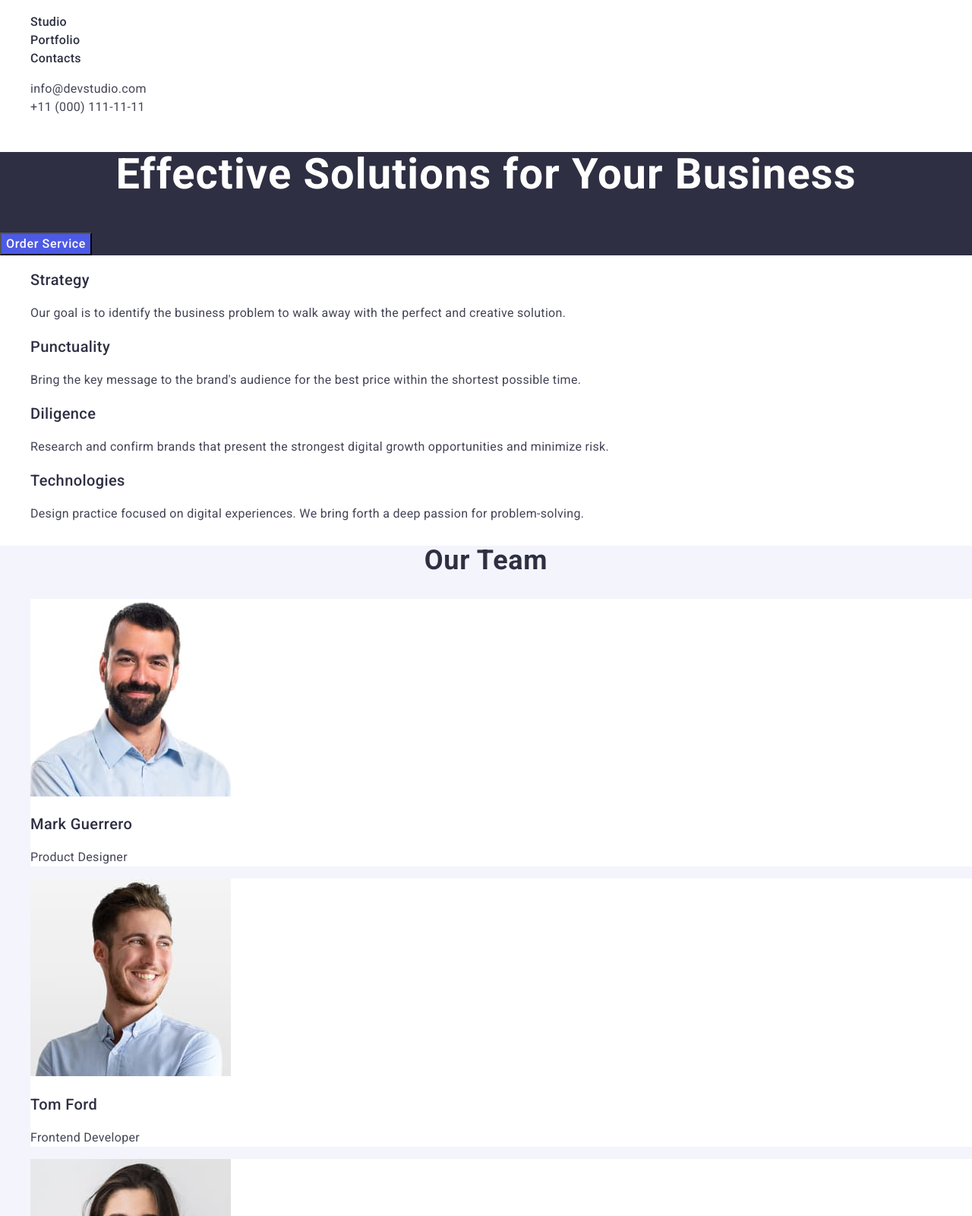
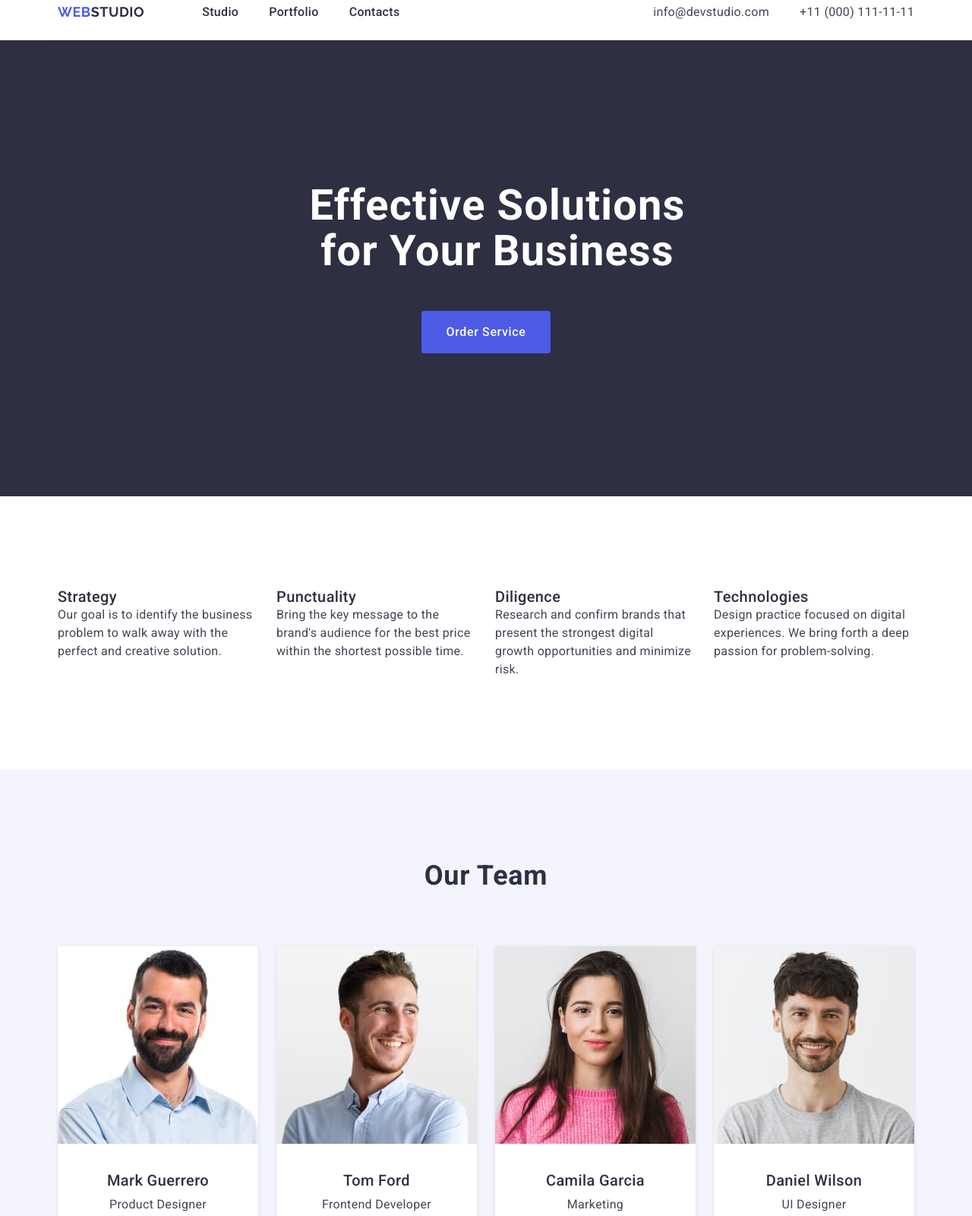
Before and after one commit to mirrors1/goit-markup-hw-03, a plain HTML site: page index.html in a window 1280 px wide. Shown: the part 20-1620 px from the top of the page at 76% size. Drawn offline with nearby package versions, Linux system fonts and the light colour scheme.

Commit message:
Add flexbox style

```diff
--- a/css/styles.css
+++ b/css/styles.css
@@ -1,25 +1,74 @@
+*,
+*::before,
+*::after {
+  box-sizing: border-box;
+}
+
+ul,
+ol {
+  list-style-type: none;
+  margin-top: 0;
+  margin-bottom: 0;
+  padding-left: 0;
+}
+button {
+  cursor: pointer;
+  font-family: inherit;
+}
+h1,
+h2,
+h3,
+h4,
+h5,
+h6,
+p {
+  margin-top: 0;
+  margin-bottom: 0;
+}
+
+a {
+  text-decoration: none;
+  color: #2e2f42;
+}
+
 body {
   font-family: 'Roboto', sans-serif;
   color: #434455;
   background: #fff;
 }
-a {
-  text-decoration: none;
-  color: #2e2f42;
+.container {
+  width: 1158px;
+  margin: 0 auto;
+  padding-left: 15px;
+  padding-right: 15px;
 }
-ul,
-ol {
-  list-style-type: none;
+.visually-hidden {
+  position: absolute;
+  width: 1px;
+  height: 1px;
+  margin: -1px;
+  border: 0;
+  padding: 0;
+  white-space: nowrap;
+  clip-path: inset(100%);
+  clip: rect(0 0 0 0);
+  overflow: hidden;
 }
-button {
-  cursor: pointer;
-  font-family: inherit;
-}
-
 /* #region header*/
 .header {
 }
+.header-container {
+  display: flex;
+  flex-direction: row;
+  justify-content: space-between;
+  align-items: center;
+  border-bottom: 1px solid #e7e9fc;
+}
 .nav {
+  display: flex;
+  flex-direction: row;
+  gap: 76px;
+  align-items: center;
 }
 .logo {
   font-family: 'Raleway', sans-serif;
@@ -34,6 +83,11 @@ button {
   color: #2e2f42;
 }
 .menu {
+  display: flex;
+  flex-direction: row;
+  gap: 40px;
+  padding-top: 24px;
+  padding-bottom: 24px;
 }
 .menu-item {
 }
@@ -41,6 +95,8 @@ button {
   font-weight: 500;
   line-height: 1.5;
   letter-spacing: 0.02em;
+  padding-top: 24px;
+  padding-bottom: 24px;
 }
 .menu-link:hover,
 .menu-link:focus {
@@ -50,7 +106,11 @@ button {
   font-style: normal;
 }
 .contact {
+  display: flex;
+  flex-direction: row;
+  gap: 40px;
 }
+
 .contact-item {
 }
 .contact-link {
@@ -58,6 +118,8 @@ button {
   line-height: 1.5;
   letter-spacing: 0.02em;
   color: #434455;
+  padding-top: 24px;
+  padding-bottom: 24px;
 }
 .contact-link:hover,
 .contact-link:focus {
@@ -67,6 +129,12 @@ button {
 /* #region section hero */
 .hero {
   background-color: #2e2f42;
+  text-align: center;
+  padding-top: 188px;
+  padding-bottom: 188px;
+}
+.hero-container {
+  max-width: 496px;
 }
 .hero-title {
   font-weight: 700;
@@ -74,7 +142,10 @@ button {
   line-height: 1.07;
   letter-spacing: 0.02em;
   color: #fff;
+  min-width: 496px;
   text-align: center;
+  margin-right: auto;
+  margin-left: auto;
 }
 .hero-btn {
   font-weight: 500;
@@ -82,6 +153,10 @@ button {
   letter-spacing: 0.04em;
   color: #fff;
   background-color: #4d5ae5;
+  border-radius: 4px;
+  border: none;
+  margin-top: 48px;
+  padding: 16px 32px;
 }
 .hero-btn:hover,
 .hero-btn:focus {
@@ -90,12 +165,17 @@ button {
 /* #endregion section hero */
 /* #region section mission */
 .mission {
+  padding-top: 120px;
+  padding-bottom: 120px;
 }
-.mission-title {
-}
+
 .mission-list {
+  display: flex;
+  flex-direction: row;
+  gap: 24px;
 }
 .mission-item {
+  flex-basis: calc((100% - 24px * 3) / 4);
 }
 .mission-list-title {
   font-weight: 500;
@@ -113,6 +193,8 @@ button {
 /* #region section team */
 .team {
   background-color: #f4f4fd;
+  padding-top: 120px;
+  padding-bottom: 120px;
 }
 .team-title {
   font-weight: 700;
@@ -124,11 +206,24 @@ button {
   text-transform: capitalize;
 }
 .team-list {
+  display: flex;
+  flex-direction: row;
+  gap: 24px;
+  margin-top: 72px;
 }
 .team-item {
   background-color: #fff;
+  flex-basis: calc((100% - 24px * 3) / 4);
+  border-radius: 0 0 4px 4px;
+  box-shadow: 0 2px 1px 0 rgba(46, 47, 66, 0.08),
+    0 1px 1px 0 rgba(46, 47, 66, 0.16), 0 1px 6px 0 rgba(46, 47, 66, 0.08);
 }
 .team-item-img {
+}
+.team-item-container {
+  padding-top: 32px;
+  padding-bottom: 32px;
+  text-align: center;
 }
 .team-item-title {
   font-weight: 500;
@@ -141,10 +236,13 @@ button {
   line-height: 1.5;
   letter-spacing: 0.02em;
   color: #434455;
+  padding-top: 8px;
 }
 /* #endregion section team */
 /* #region section portfolio */
 .portfolio {
+  padding-top: 120px;
+  padding-bottom: 120px;
 }
 .portfolio-title {
   font-weight: 700;
@@ -156,10 +254,23 @@ button {
   text-transform: capitalize;
 }
 .portfolio-list {
+  display: flex;
+  flex-direction: row;
+  gap: 24px;
+  flex-wrap: wrap;
+  margin-top: 72px;
 }
 .portfolio-item {
+  flex-basis: calc((100% - 24px * 2) / 3);
 }
 .portfolio-item-img {
+  display: block;
+}
+.portfolio-item-container {
+  padding: 32px 16px;
+  border: 1px solid #e7e9fc;
+  margin-top: 0;
+  border-top: none;
 }
 .portfolio-item-title {
   font-weight: 500;
@@ -172,11 +283,16 @@ button {
   line-height: 1.5;
   letter-spacing: 0.02em;
   color: #434455;
+  padding-top: 8px;
 }
 /* #endregion section portfolio */
 /* #region footer */
 .footer {
   background-color: #2e2f42;
+}
+.footer-container {
+  padding-top: 100px;
+  padding-bottom: 100px;
 }
 .logo {
 }
@@ -187,5 +303,7 @@ button {
   line-height: 1.5;
   letter-spacing: 0.02em;
   color: #f4f4fd;
+  max-width: 264px;
+  margin-top: 16px;
 }
 /* #endregion footer */
--- a/index.html
+++ b/index.html
@@ -23,6 +23,7 @@
   <body>
     <!-- #region header -->
     <header class="header">
+      <div class="container header-container">
         <nav class="nav">
           <a class="logo" href="./index.html"
             >Web<span class="logo-span">Studio</span></a
@@ -51,24 +52,28 @@
             </li>
           </ul>
         </address>
+      </div>
     </header>
     <!-- /#endregion header -->
     <main>
       <!-- #region Section  Hero-->
       <section class="hero">
+        <div class="container hero-container">
           <h1 class="hero-title">Effective Solutions for Your Business</h1>
           <button class="hero-btn" type="button">Order Service</button>
+        </div>
       </section>
       <!-- #endregion Section  Hero-->
       <!-- #region Section  Mission-->
       <section class="mission">
-        <h2 class="mission-title" hidden>Mission</h2>
+        <div class="container">
+          <h2 class="visually-hidden">Mission</h2>
           <ul class="mission-list">
             <li class="mission-item">
               <h3 class="mission-list-title">Strategy</h3>
               <p class="mission-list-content">
-              Our goal is to identify the business problem to walk away with the
-              perfect and creative solution.
+                Our goal is to identify the business problem to walk away with
+                the perfect and creative solution.
               </p>
             </li>
             <li class="mission-item">
@@ -93,10 +98,12 @@
               </p>
             </li>
           </ul>
+        </div>
       </section>
       <!--/#endregion Section  Mission-->
       <!--#region Section Team  -->
       <section class="team">
+        <div class="container">
           <h2 class="team-title">Our Team</h2>
           <ul class="team-list">
             <li class="team-item">
@@ -107,8 +114,10 @@
                 width="264"
                 height="260"
               />
+              <div class="team-item-container">
                 <h3 class="team-item-title">Mark Guerrero</h3>
                 <p class="team-item-content">Product Designer</p>
+              </div>
             </li>
             <li class="team-item">
               <img
@@ -118,8 +127,10 @@
                 width="264"
                 height="260"
               />
+              <div class="team-item-container">
                 <h3 class="team-item-title">Tom Ford</h3>
                 <p class="team-item-content">Frontend Developer</p>
+              </div>
             </li>
             <li class="team-item">
               <img
@@ -129,8 +140,10 @@
                 width="264"
                 height="260"
               />
+              <div class="team-item-container">
                 <h3 class="team-item-title">Camila Garcia</h3>
                 <p class="team-item-content">Marketing</p>
+              </div>
             </li>
             <li class="team-item">
               <img
@@ -140,14 +153,18 @@
                 width="264"
                 height="260"
               />
+              <div class="team-item-container">
                 <h3 class="team-item-title">Daniel Wilson</h3>
                 <p class="team-item-content">UI Designer</p>
+              </div>
             </li>
           </ul>
+        </div>
       </section>
       <!--/#endregion Section Team  -->
       <!-- #region section portfolio  -->
       <section class="portfolio">
+        <div class="container">
           <h2 class="portfolio-title">Our Portfolio</h2>
           <ul class="portfolio-list">
             <li class="portfolio-item">
@@ -158,8 +175,10 @@
                 width="360"
                 height="300"
               />
+              <div class="portfolio-item-container">
                 <h3 class="portfolio-item-title">Banking App</h3>
                 <p class="portfolio-item-content">App</p>
+              </div>
             </li>
             <li class="portfolio-item">
               <img
@@ -169,8 +188,10 @@
                 width="360"
                 height="300"
               />
+              <div class="portfolio-item-container">
                 <h3 class="portfolio-item-title">Cashless Payment</h3>
                 <p class="portfolio-item-content">Marketing</p>
+              </div>
             </li>
             <li class="portfolio-item">
               <img
@@ -180,8 +201,10 @@
                 width="360"
                 height="300"
               />
+              <div class="portfolio-item-container">
                 <h3 class="portfolio-item-title">Meditation App</h3>
                 <p class="portfolio-item-content">App</p>
+              </div>
             </li>
             <li class="portfolio-item">
               <img
@@ -191,8 +214,10 @@
                 width="360"
                 height="300"
               />
+              <div class="portfolio-item-container">
                 <h3 class="portfolio-item-title">Taxi Service</h3>
                 <p class="portfolio-item-content">Marketing</p>
+              </div>
             </li>
             <li class="portfolio-item">
               <img
@@ -202,8 +227,10 @@
                 width="360"
                 height="300"
               />
+              <div class="portfolio-item-container">
                 <h3 class="portfolio-item-title">Screen Illustrations</h3>
                 <p class="portfolio-item-content">Design</p>
+              </div>
             </li>
             <li class="portfolio-item">
               <img
@@ -213,22 +240,27 @@
                 width="360"
                 height="300"
               />
+              <div class="portfolio-item-container">
                 <h3 class="portfolio-item-title">Online Courses</h3>
                 <p class="portfolio-item-content">Marketing</p>
+              </div>
             </li>
           </ul>
+        </div>
       </section>
       <!-- #endregion section portfolio  -->
     </main>
     <!--#region footer-->
     <footer class="footer">
+      <div class="container footer-container">
         <a class="logo" href="./index.html"
           >Web<span class="logo-span">Studio</span></a
         >
         <p class="footer-content">
-        Increase the flow of customers and sales for your business with digital
-        marketing & growth solutions.
+          Increase the flow of customers and sales for your business with
+          digital marketing & growth solutions.
         </p>
+      </div>
     </footer>
     <!--/#endregion footer-->
   </body>
```
Lines whose indentation alone changed are shown as unchanged.
